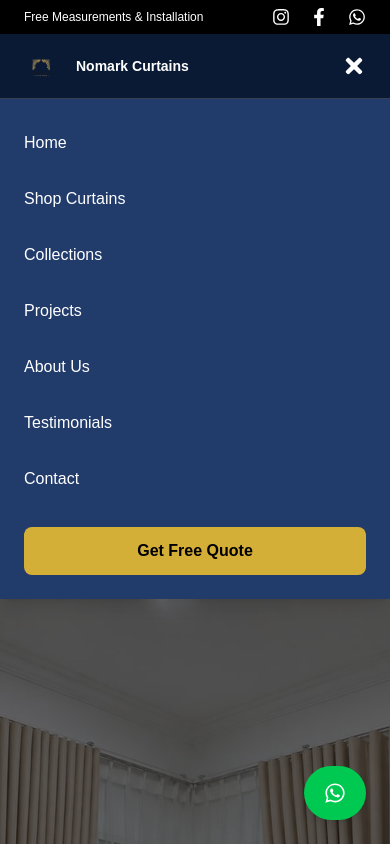
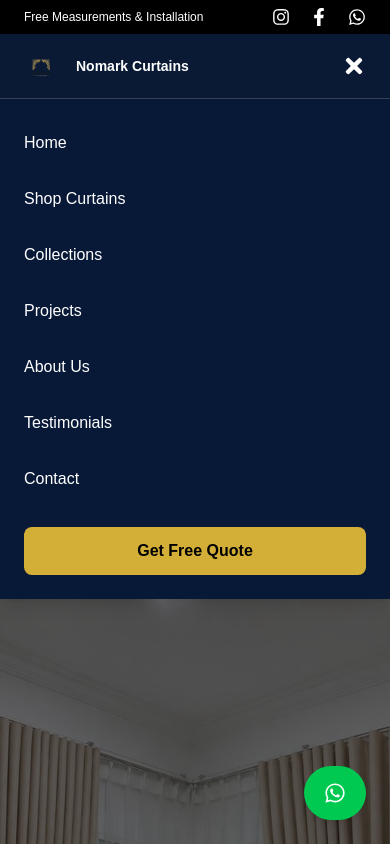
Before and after one commit to anomynouskheed1/nomark-curtains, a Next.js app: page / in a window 390 px wide. Both pictures are taken after a click on the button 354 px from the left and 66 px from the top of the page. Shown: the top 844 px of the page. Built offline with nearby package versions, Linux system fonts and the light colour scheme.

Commit message:
Final website updates

```diff
--- a/components/Navbar.tsx
+++ b/components/Navbar.tsx
@@ -165,7 +165,7 @@ export default function Navbar() {
 
                 {/* MOBILE MENU FIXED */}
                 {open && (
-                    <div className="lg:hidden bg-[#213b6b] border-t border-gray-700">
+                    <div className="lg:hidden bg-[#081837] border-t border-gray-700">
 
                         <div className="px-6 py-6 flex flex-col gap-4 text-white">
 
```
